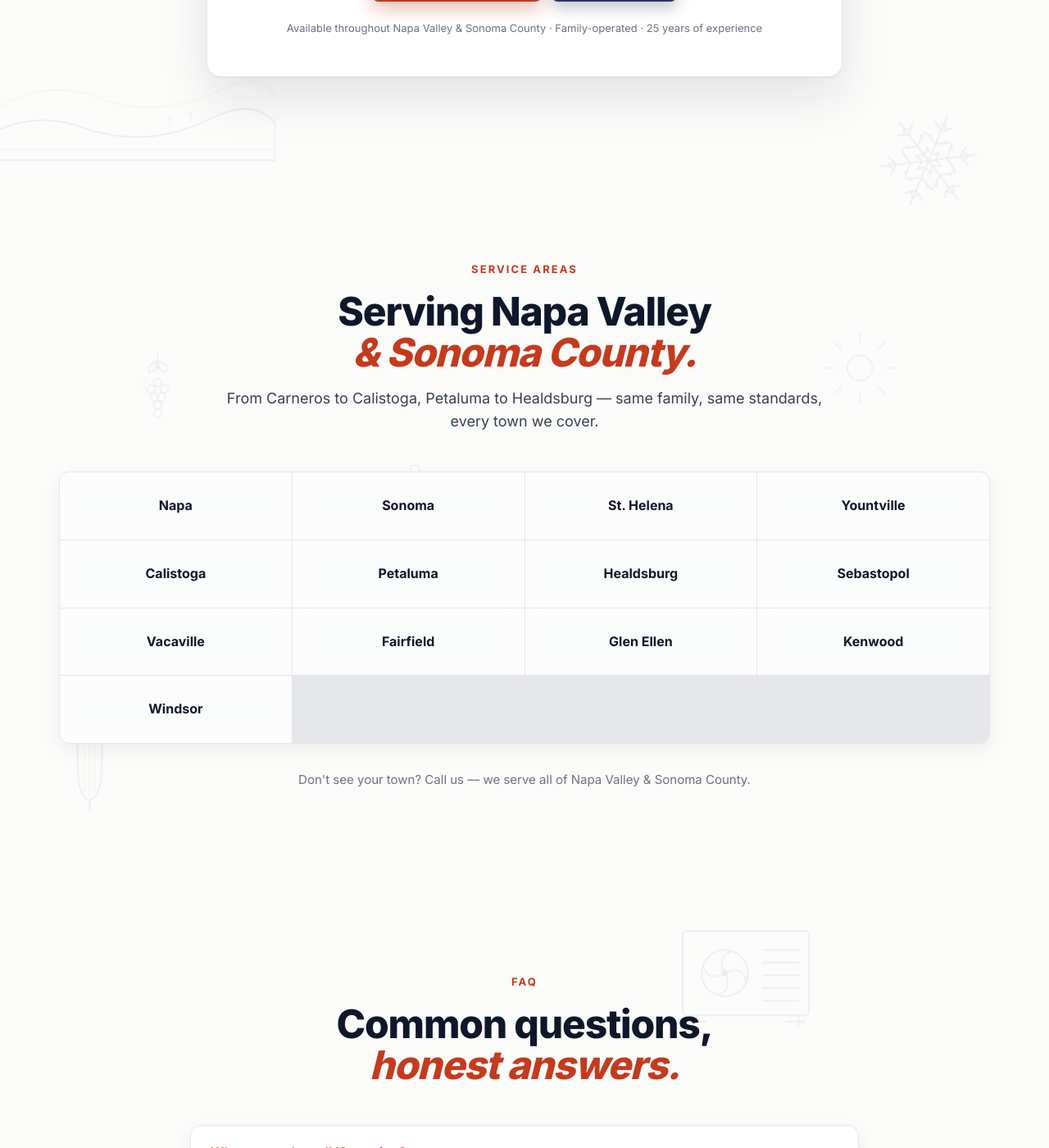
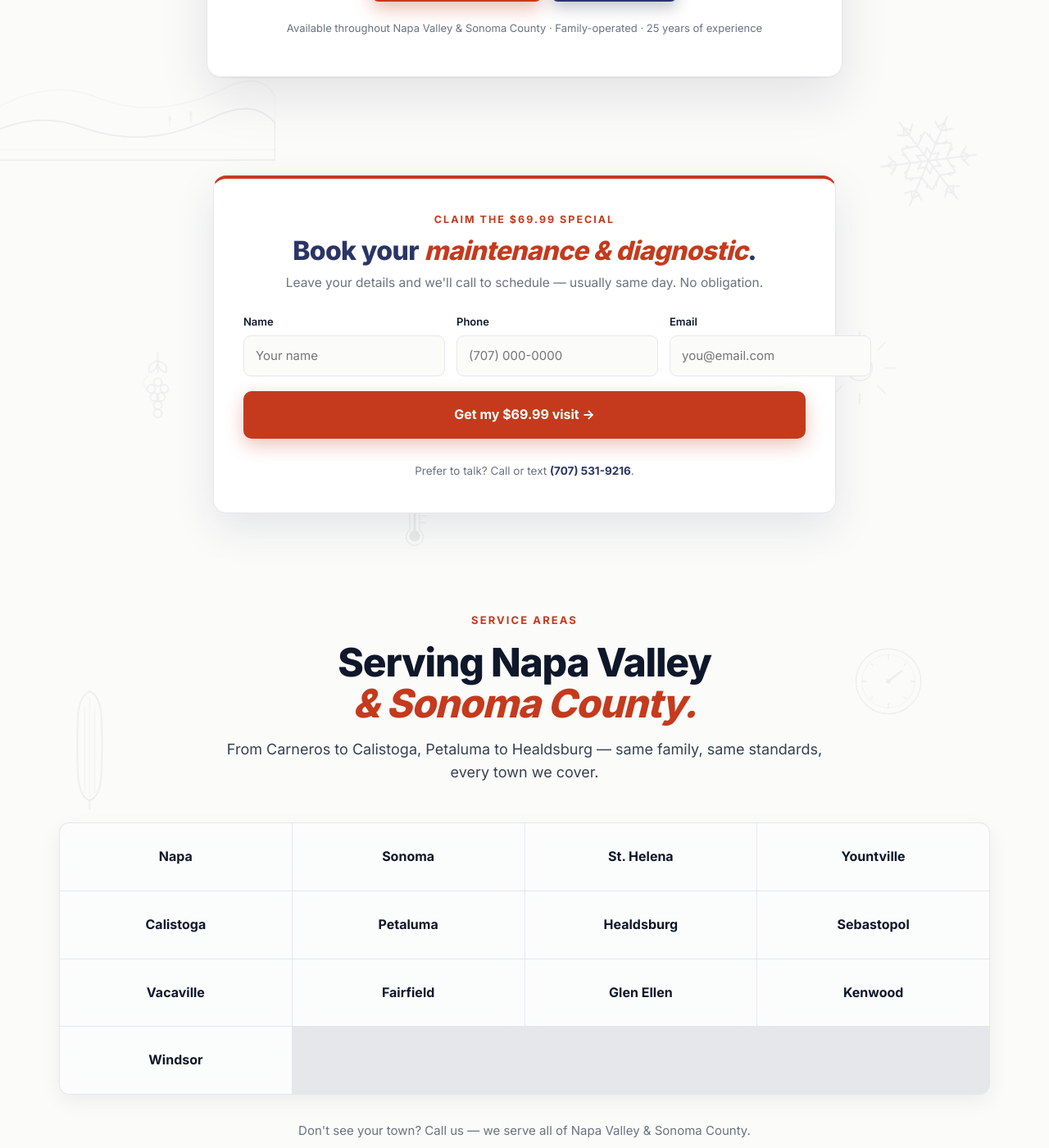
Before and after one commit to FreeByrd26/jvghvac.com-, a Jekyll site: the page built from index.html, in a window 1280 px wide and 1400 px high, scrolled down 5791 px. Shown: the whole window at 82% size. Built offline with Jekyll 4.4.1, drawn with Linux system fonts in a browser that asks for light colours.

Commit message:
Add lead-capture form (Name/Phone/Email) -> Google Sheet
- New _includes/lead-form.html in the offer block; posts url-encoded to a
  Google Apps Script endpoint (site.lead_form_endpoint) via no-cors
- Honeypot spam trap; graceful 'call us' fallback until endpoint is set
- Brand-styled (red CTA, navy headings); setup guide in repo root

Co-Authored-By: Claude Opus 4.8 <noreply@anthropic.com>

```diff
--- a/_config.yml
+++ b/_config.yml
@@ -28,6 +28,10 @@ service_state: "California"
 offer_price: "69.99"
 offer_name: "Preventative Maintenance & Diagnostic"
 
+# Lead form — paste the Google Apps Script Web App URL here to send submissions
+# to the Google Sheet (see GOOGLE-LEAD-FORM-SETUP.md). Leave blank until set up.
+lead_form_endpoint: ""
+
 # Hours
 hours:
   open: "07:00"
--- /dev/null
+++ b/_includes/lead-form.html
@@ -0,0 +1,74 @@
+{% comment %}
+═══════════════════════════════════════════════════════════════
+  JVG LEAD FORM — captures Name / Email / Phone
+  Posts to a Google Apps Script Web App (site.lead_form_endpoint),
+  which appends a row to a Google Sheet. See GOOGLE-LEAD-FORM-SETUP.md.
+  Uses mode:no-cors (Apps Script doesn't send CORS headers), so the
+  submit is optimistic — the row is written even though we can't read
+  the response. Falls back to a "call us" message if no endpoint is set.
+═══════════════════════════════════════════════════════════════
+{% endcomment %}
+
+<section class="jvg-lead" id="get-offer">
+  <div class="jvg-lead__inner">
+    <header class="jvg-lead__head">
+      <p class="jvg-lead__eyebrow">Claim the ${{ site.offer_price }} Special</p>
+      <h2 class="jvg-lead__h2">Book your <em>maintenance &amp; diagnostic</em>.</h2>
+      <p class="jvg-lead__sub">Leave your details and we'll call to schedule — usually same day. No obligation.</p>
+    </header>
+
+    <form class="jvg-lead__form"
+          data-endpoint="{{ site.lead_form_endpoint }}"
+          data-phone="{{ site.phone_display }}">
+      <div class="jvg-lead__row">
+        <label class="jvg-lead__field">
+          <span>Name</span>
+          <input type="text" name="name" autocomplete="name" required placeholder="Your name" />
+        </label>
+        <label class="jvg-lead__field">
+          <span>Phone</span>
+          <input type="tel" name="phone" autocomplete="tel" required placeholder="(707) 000-0000" />
+        </label>
+        <label class="jvg-lead__field">
+          <span>Email</span>
+          <input type="email" name="email" autocomplete="email" required placeholder="you@email.com" />
+        </label>
+      </div>
+      {%- comment -%} Honeypot — bots fill this, humans don't {%- endcomment -%}
+      <input type="text" name="company" class="jvg-lead__hp" tabindex="-1" autocomplete="off" aria-hidden="true" />
+      <input type="hidden" name="source" value="{{ page.title | default: site.title }}" />
+      <button type="submit" class="jvg-lead__btn">Get my ${{ site.offer_price }} visit →</button>
+      <p class="jvg-lead__msg" role="status" aria-live="polite"></p>
+      <p class="jvg-lead__fine">Prefer to talk? Call or text <a href="tel:{{ site.phone }}">{{ site.phone_display }}</a>.</p>
+    </form>
+  </div>
+</section>
+
+<script>
+(function () {
+  var form = document.currentScript.previousElementSibling.querySelector('.jvg-lead__form');
+  if (!form) return;
+  var msg = form.querySelector('.jvg-lead__msg');
+  var btn = form.querySelector('.jvg-lead__btn');
+  form.addEventListener('submit', function (e) {
+    e.preventDefault();
+    if (form.company.value) return; // honeypot tripped
+    var endpoint = form.getAttribute('data-endpoint');
+    var phone = form.getAttribute('data-phone');
+    btn.disabled = true;
+    var done = function (ok) {
+      form.reset();
+      btn.disabled = false;
+      msg.className = 'jvg-lead__msg ' + (ok ? 'is-ok' : 'is-warn');
+      msg.textContent = ok
+        ? "Thanks! We've got your info and will call shortly to schedule."
+        : "Thanks! Please call us at " + phone + " to lock in your appointment.";
+    };
+    if (!endpoint) { done(false); return; }
+    var data = new URLSearchParams(new FormData(form)); // x-www-form-urlencoded, no CORS preflight
+    fetch(endpoint, { method: 'POST', mode: 'no-cors', body: data })
+      .then(function () { done(true); })
+      .catch(function () { done(false); });
+  });
+})();
+</script>
--- a/_includes/offer.html
+++ b/_includes/offer.html
@@ -57,3 +57,5 @@
 
   </div>
 </section>
+
+{% include lead-form.html %}
--- a/assets/css/style.css
+++ b/assets/css/style.css
@@ -859,3 +859,62 @@ a { color: inherit; }
 }
 .jvg-404__links a { color: var(--accent); text-decoration: none; font-weight: 600; font-size: 14px; }
 .jvg-404__links a:hover { text-decoration: underline; }
+
+/* ════════════════════════════════════════════════════════════════
+   LEAD FORM
+   ════════════════════════════════════════════════════════════════ */
+.jvg-lead, .jvg-lead * { box-sizing: border-box; }
+.jvg-lead { position: relative; z-index: 1; padding: 8px 20px 8px; }
+.jvg-lead__inner {
+  max-width: 760px; margin: 0 auto;
+  background: var(--white);
+  border: 1px solid var(--line);
+  border-top: 4px solid var(--accent);
+  border-radius: 16px;
+  padding: 40px 36px;
+  box-shadow: 0 18px 50px rgba(30,39,71,0.10);
+}
+.jvg-lead__head { text-align: center; margin-bottom: 24px; }
+.jvg-lead__eyebrow {
+  font-size: 12.5px; font-weight: 700; letter-spacing: 0.16em; text-transform: uppercase;
+  color: var(--accent); margin: 0 0 10px;
+}
+.jvg-lead__h2 {
+  font-size: clamp(24px, 3.4vw, 32px); font-weight: 800; letter-spacing: -0.02em;
+  color: var(--blue); margin: 0 0 10px; line-height: 1.1;
+}
+.jvg-lead__h2 em { font-style: italic; color: var(--accent); }
+.jvg-lead__sub { color: var(--muted); margin: 0; font-size: 15.5px; }
+.jvg-lead__row { display: grid; grid-template-columns: repeat(3, 1fr); gap: 14px; }
+.jvg-lead__field { display: flex; flex-direction: column; gap: 6px; }
+.jvg-lead__field span { font-size: 13px; font-weight: 600; color: var(--ink); }
+.jvg-lead__field input {
+  font: inherit; font-size: 15px;
+  padding: 12px 14px; border: 1px solid var(--line); border-radius: 9px;
+  background: var(--bg); color: var(--ink); transition: border-color 0.15s ease, box-shadow 0.15s ease;
+}
+.jvg-lead__field input:focus {
+  outline: none; border-color: var(--blue);
+  box-shadow: 0 0 0 3px rgba(42,53,102,0.12);
+}
+.jvg-lead__hp { position: absolute; left: -9999px; width: 1px; height: 1px; opacity: 0; }
+.jvg-lead__btn {
+  margin-top: 18px; width: 100%;
+  background: var(--accent); color: var(--white);
+  border: 0; border-radius: 10px; cursor: pointer;
+  padding: 16px 24px; font: inherit; font-weight: 700; font-size: 16px;
+  box-shadow: 0 8px 22px rgba(197,58,29,0.30);
+  transition: background 0.15s ease, transform 0.15s ease;
+}
+.jvg-lead__btn:hover { background: var(--accent-d); transform: translateY(-1px); }
+.jvg-lead__btn:disabled { opacity: 0.6; cursor: default; transform: none; }
+.jvg-lead__msg { margin: 14px 0 0; text-align: center; font-weight: 600; font-size: 15px; min-height: 1px; }
+.jvg-lead__msg.is-ok { color: #15803D; }
+.jvg-lead__msg.is-warn { color: var(--accent); }
+.jvg-lead__fine { margin: 14px 0 0; text-align: center; font-size: 13.5px; color: var(--muted); }
+.jvg-lead__fine a { color: var(--blue); font-weight: 700; text-decoration: none; }
+.jvg-lead__fine a:hover { text-decoration: underline; }
+@media (max-width: 640px) {
+  .jvg-lead__inner { padding: 30px 22px; }
+  .jvg-lead__row { grid-template-columns: 1fr; }
+}
```
